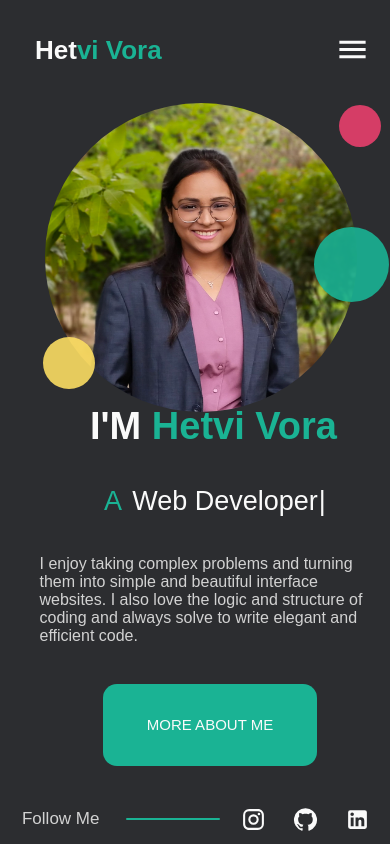
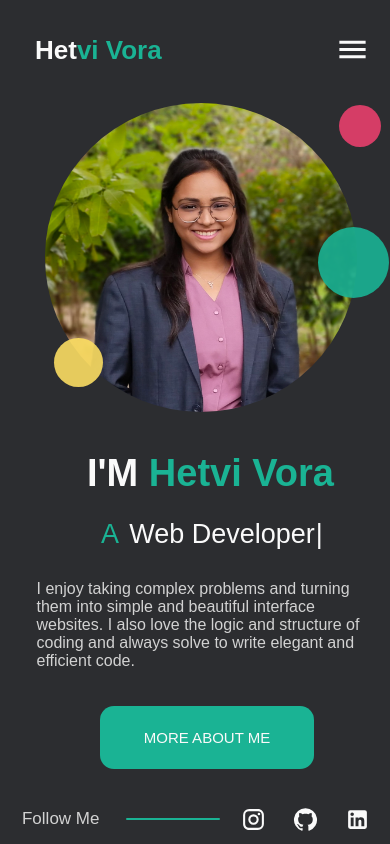
Before and after one commit to HetviVora3007/portfolio-website, a React (Create React App) app: page / in a window 390 px wide. Built offline with nearby package versions, Linux system fonts and the light colour scheme.

Commit message:
added changes in design

```diff
--- a/src/Pages/AboutPage/About.css
+++ b/src/Pages/AboutPage/About.css
@@ -233,10 +233,6 @@
 }
 
 @media screen and (max-width: 550px) {
-    .aboutpage-maincontainer {
-        width: 100%;
-        height: 2200px;
-    }
 
     .aboutpage-title-container {
         height: 6%;
@@ -251,7 +247,7 @@
     }
 
     .aboutpage-personal-info {
-        height: 35%;
+        height: 720px;
         display: block;
     }
 
@@ -267,7 +263,7 @@
     }
 
     .aboutpage-language-container {
-        margin-left: 0;
+        margin: 50px 0 0 0;
         width: 100%;
     }
 
@@ -298,7 +294,7 @@
     }
 
     .aboutpage-horizontal-line {
-        height: 4%;
+        height: 50px;
     }
 
     .aboutpage-horizontal-line div {
--- a/src/Pages/ContactPage/Contact.css
+++ b/src/Pages/ContactPage/Contact.css
@@ -239,7 +239,8 @@
 
 @media screen and (max-width: 550px) {
     .contactpage-maincontainer {
-        height: 1100px;
+        /* height: 1100px; */
+        height: fit-content;
     }
 
     .contact-container {
@@ -260,8 +261,7 @@
 
     .contact-left-subcontainer {
         width: 100%;
-        height: 75%;
-        margin-top: 80px;
+        margin-top: 90px;
         margin-right: 0;
     }
 
@@ -272,7 +272,8 @@
 
     .contact-right-subcontainer {
         width: 100%;
-        margin-top: 0;
+        height: 570px;
+        margin-top: 20px;
         margin-left: 0;
     }
 
@@ -289,7 +290,7 @@
     .submit-button {
         width: 60%;
         height: 10%;
-        margin-left: 40px;
+        margin-left: 70px;
         margin-bottom: 60px;
     }
 
@@ -297,4 +298,8 @@
         width: 85%;
         margin-left: 0;
     }
+
+    .contact-title h1 {
+        margin: 0 0 15px;
+    }
 }
--- a/src/Pages/HomePage/Home.css
+++ b/src/Pages/HomePage/Home.css
@@ -87,7 +87,7 @@
     display: flex;
     justify-content: center;
     align-items: center;
-    animation: fadeLeftAnimation 1.7s;
+
 }
 
 .rightside-containt {
@@ -100,6 +100,7 @@
     height: 100%;
     width: 100%;
     border-radius: 50%;
+    animation: fadeLeftAnimation 1.7s;
 }
 
 .circle {
@@ -112,8 +113,6 @@
     top: 350px;
     right: 150px;
     overflow: hidden;
-    /* animation: circling 18s linear infinite; */
-    /* z-index: 11; */
     animation: fadeBottomAnimation 1.7s;
 }
 
@@ -130,7 +129,6 @@
     right: 10px;
     overflow: hidden;
     margin: auto;
-    /* animation: circlereverse 22s linear infinite; */
     z-index: 11;
     animation: fadeBottomAnimation 1.7s;
 }
@@ -145,7 +143,6 @@
     top: 150px;
     right: 170px;
     z-index: 1;
-    /* animation: floating 5s linear infinite; */
     animation: fadeBottomAnimation 1.7s;
 }
 
@@ -199,18 +196,18 @@
     }
 
     .leftside-containt {
-        margin: 0 0 45px 30px;
+        margin: 25px 0 20px 24px;
         width: 90%;
-        height: 95%;
+        height: 86%;
         align-items: center;
     }
 
     .homepage-name-title {
-        margin-left: 7px;
+        margin: 0 0 0 7px;
     }
 
     .homepage-sub-title {
-        margin-left: 10px;
+        margin: 19px 0 6px 10px;
     }
 
     .homepage-leftside-container {
@@ -226,7 +223,8 @@
 
     .aboutpage-link {
         width: 61%;
-        height: 15%;
+        height: 25px;
+        margin: 12px 0 0 0;
     }
 
     .rightside-containt {
@@ -236,16 +234,16 @@
     }
 
     .circle-2 {
-        width: 52px;
-        height: 52px;
+        width: 49px;
+        height: 49px;
         top: 31px;
-        left: -255px;
+        left: -236px;
         right: -2px;
     }
 
     .circle {
-        width: 75px;
-        height: 75px;
+        width: 71px;
+        height: 71px;
         top: 227px;
         right: 1px;
     }
--- a/src/Pages/PortfolioPage/Portfolio.css
+++ b/src/Pages/PortfolioPage/Portfolio.css
@@ -109,9 +109,9 @@
 }
 
 @media screen and (max-width: 550px) {
-    .portfoliopage-maincontainer {
+    /* .portfoliopage-maincontainer {
         height: 1934px;
-    }
+    } */
 
     .portfoliopage-title-container {
         height: 6%;
@@ -120,10 +120,11 @@
 
     .portfoliopage-title-container h1 {
         font-size: 40px;
+        margin-top: 70px;
     }
 
     .myportfolio-container {
-        margin-left: 0;
+        margin: 60px 0 0 0;
         width: 100%;
     }
 
```
